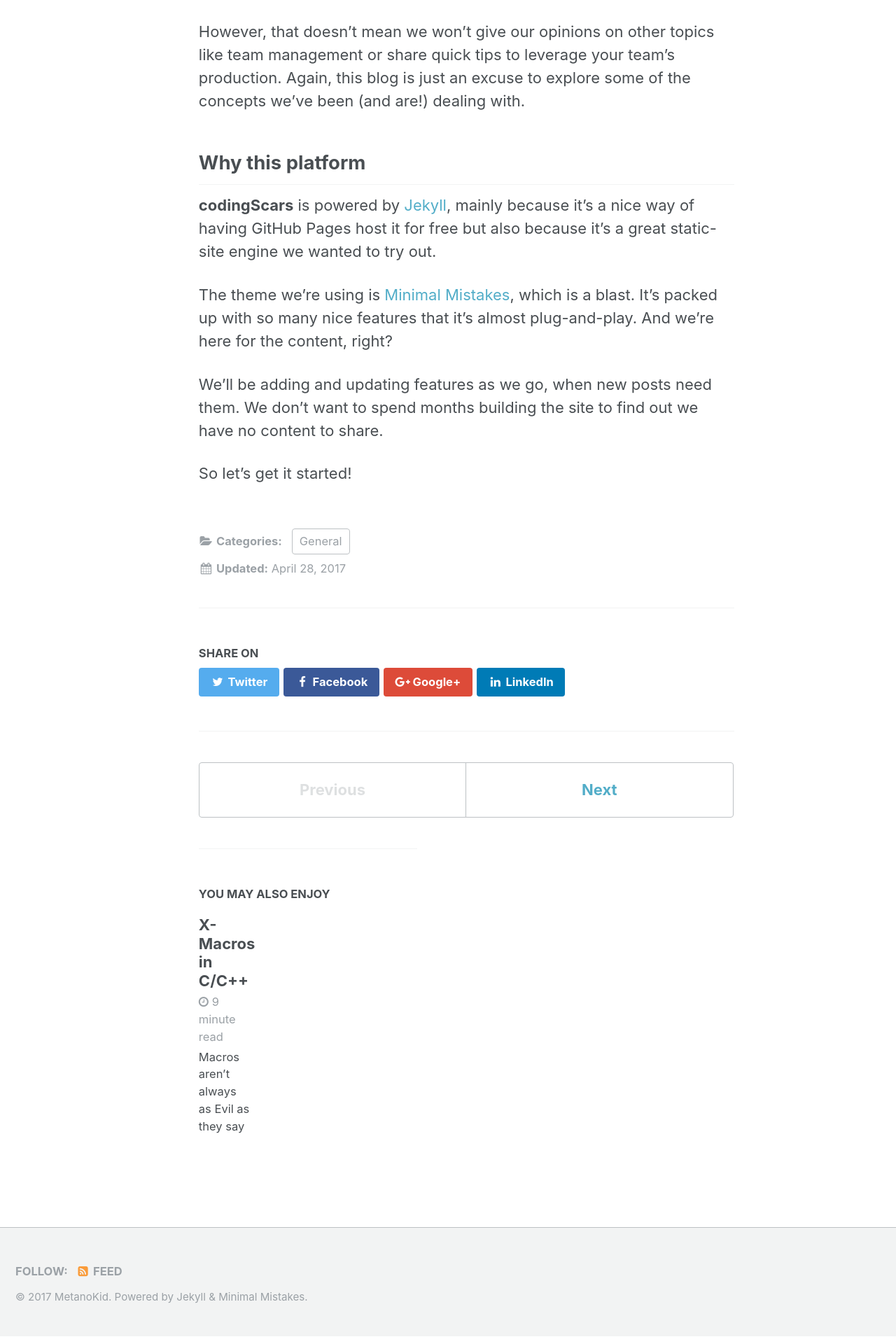
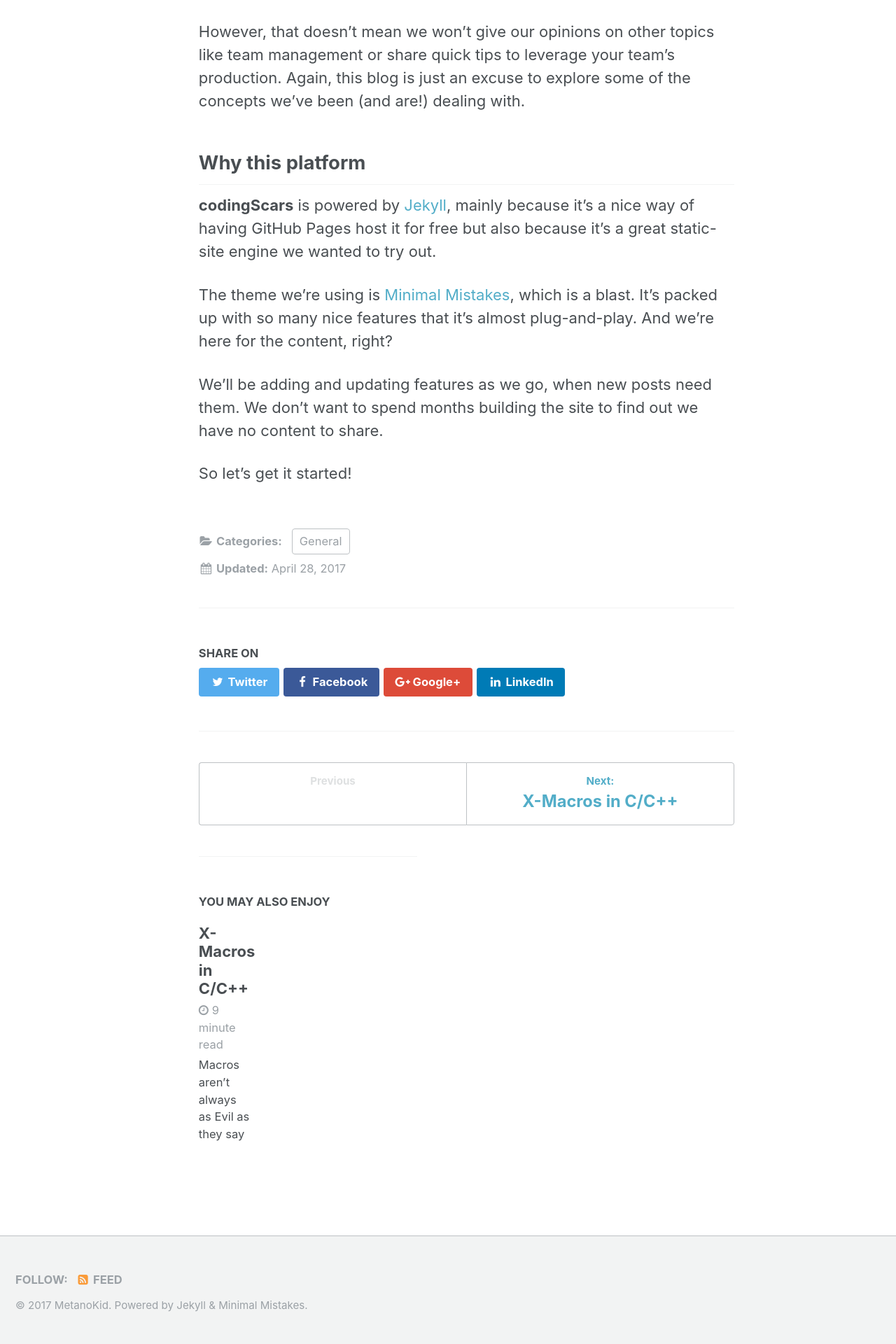
Before and after one commit to MetanoKid/coding-scars, a Jekyll site: the page built from _posts/2017-04-28-welcome.md, in a window 1280 px wide. Shown: the part 1223-3143 px from the top of the page at 70% size. Built offline with Jekyll 4.4.1, drawn with Linux system fonts in a browser that asks for light colours.

Commit message:
Improves Previous/Next post navigation buttons

```diff
--- a/_includes/post_pagination.html
+++ b/_includes/post_pagination.html
@@ -1,12 +1,12 @@
 {% if page.previous or page.next %}
   <nav class="pagination">
     {% if page.previous %}
-      <a href="{{ page.previous.url | absolute_url }}" class="pagination--pager" title="{{ page.previous.title | markdownify | strip_html }}">{{ site.data.ui-text[site.locale].pagination_previous | default: "Previous" }}</a>
+      <a href="{{ page.previous.url | absolute_url }}" class="pagination--pager" title="{{ page.previous.title | markdownify | strip_html }}">{{ site.data.ui-text[site.locale].pagination_previous | default: "Previous" }}:<span class="post-title">{{ page.previous.title }}</span></a>
     {% else %}
       <a href="#" class="pagination--pager disabled">{{ site.data.ui-text[site.locale].pagination_previous | default: "Previous" }}</a>
     {% endif %}
     {% if page.next %}
-      <a href="{{ page.next.url | absolute_url }}" class="pagination--pager" title="{{ page.next.title | markdownify | strip_html }}">{{ site.data.ui-text[site.locale].pagination_next | default: "Next" }}</a>
+      <a href="{{ page.next.url | absolute_url }}" class="pagination--pager" title="{{ page.next.title | markdownify | strip_html }}">{{ site.data.ui-text[site.locale].pagination_next | default: "Next" }}:<span class="post-title">{{ page.next.title }}</a>
     {% else %}
       <a href="#" class="pagination--pager disabled">{{ site.data.ui-text[site.locale].pagination_next | default: "Next" }}</a>
     {% endif %}
--- a/_sass/minimal-mistakes/_navigation.scss
+++ b/_sass/minimal-mistakes/_navigation.scss
@@ -61,6 +61,7 @@
   @include clearfix();
   margin-top: 1em;
   padding-top: 1em;
+  display: table;
 
   ul {
     margin: 0;
@@ -123,12 +124,11 @@
 
   /* next/previous buttons */
   &--pager {
-    display: block;
-    padding: 1em 2em;
-    float: left;
+    display: table-cell;
+    padding: 1em;
     width: 50%;
     font-family: $sans-serif;
-    font-size: $type-size-5;
+    font-size: $type-size-7;
     font-weight: bold;
     text-align: center;
     text-decoration: none;
@@ -143,6 +143,7 @@
     &:first-child {
       border-top-right-radius: 0;
       border-bottom-right-radius: 0;
+      border-right: 0;
     }
 
     &:last-child {
@@ -155,6 +156,11 @@
       color: mix(#fff, $gray, 75%);
       pointer-events: none;
       cursor: not-allowed;
+    }
+
+    .post-title {
+      display: block;
+      font-size: $type-size-3;
     }
   }
 }
```
